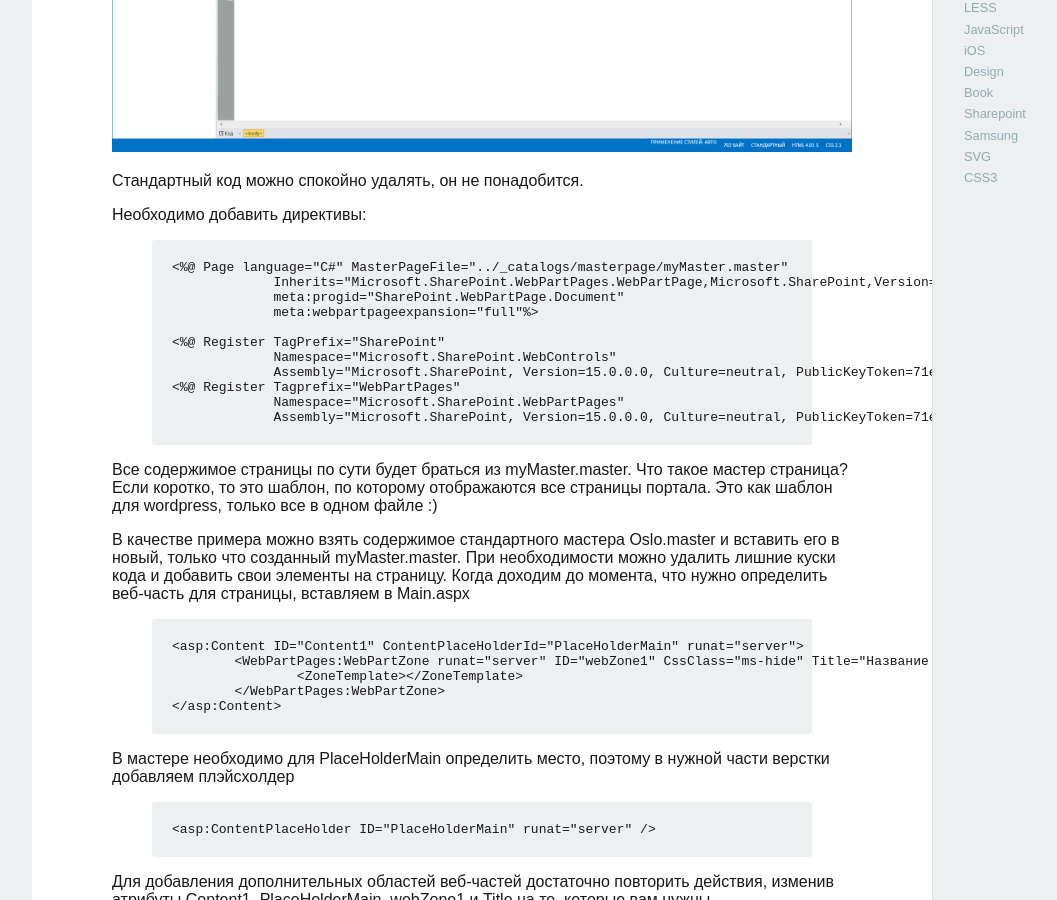
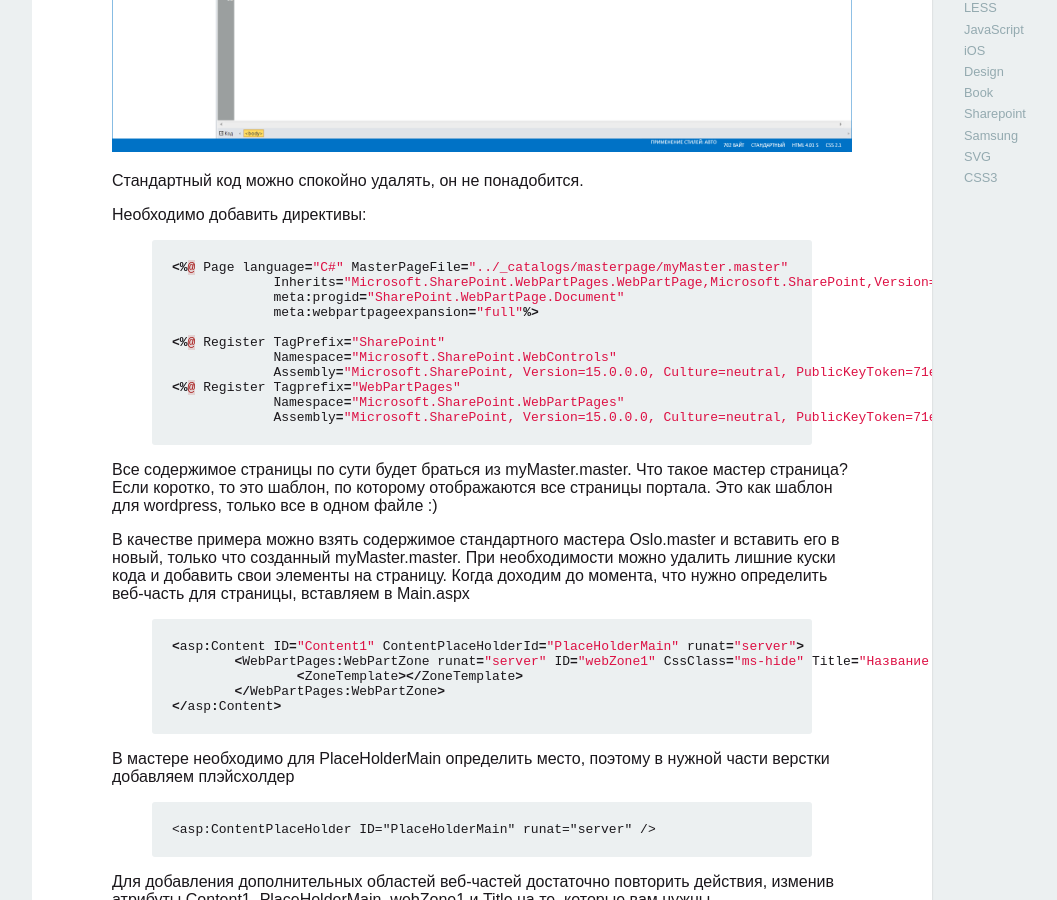
Before and after one commit to anna-vanlee/bizikov.ru, a Jekyll site: the page built from _posts/2014-04-22-Stranica-v-Sharepoint-2013-c-oblastjami-dlja-veb-chastej.md, in a window 1280 px wide and 900 px high, scrolled down 873 px. Shown: the whole window, without its empty margins (8-1065 px from the left). Built offline with Jekyll 4.4.1, drawn with Linux system fonts in a browser that asks for light colours; some web fonts are replaced; comment, search, counter and statistics services are not loaded.

Commit message:
Update 2014-04-22-Stranica-v-Sharepoint-2013-c-oblastjami-dlja-veb-chastej.md

```diff
--- a/_posts/2014-04-22-Stranica-v-Sharepoint-2013-c-oblastjami-dlja-veb-chastej.md
+++ b/_posts/2014-04-22-Stranica-v-Sharepoint-2013-c-oblastjami-dlja-veb-chastej.md
@@ -18,7 +18,7 @@ tags:
 
 Необходимо добавить директивы:
 
-{% highlight asp.net %}
+{% highlight C %}
 <%@ Page language="C#" MasterPageFile="../_catalogs/masterpage/myMaster.master"
 	     Inherits="Microsoft.SharePoint.WebPartPages.WebPartPage,Microsoft.SharePoint,Version=15.0.0.0,Culture=neutral,PublicKeyToken=71e9bce111e9429c"
 	     meta:progid="SharePoint.WebPartPage.Document"
@@ -37,7 +37,7 @@ tags:
 В качестве примера можно взять содержимое стандартного мастера Oslo.master и вставить его в новый, только что созданный myMaster.master. При необходимости можно удалить лишние куски кода и добавить свои элементы на страницу.
 Когда доходим до момента, что нужно определить веб-часть для страницы, вставляем в Main.aspx
 
-{% highlight asp.net %}
+{% highlight C %}
 <asp:Content ID="Content1" ContentPlaceHolderId="PlaceHolderMain" runat="server">
 	<WebPartPages:WebPartZone runat="server" ID="webZone1" CssClass="ms-hide" Title="Название веб-части">
 		<ZoneTemplate></ZoneTemplate>
```
